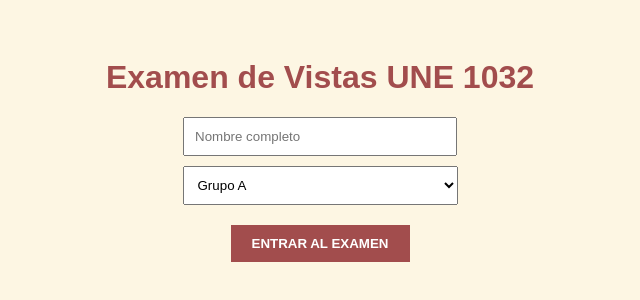
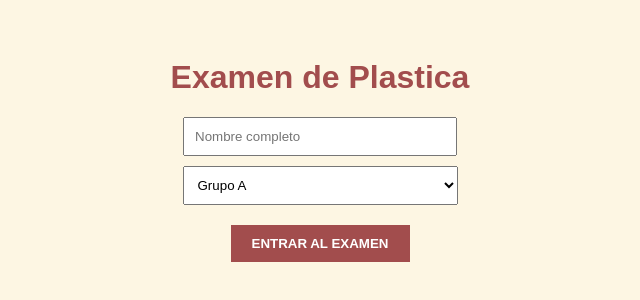
Before and after one commit to Elpromega3000/examen-plastica, a website: page public/index.html in a window 1280 px wide. Shown: the part 250-550 px from the top of the page, without its empty margins (320-960 px from the left). Drawn offline with nearby package versions, Linux system fonts and the light colour scheme.

Commit message:
Update index.html

```diff
--- a/public/index.html
+++ b/public/index.html
@@ -39,7 +39,7 @@
     </style>
 </head>
 <body oncontextmenu="return false;"> <div id="login" class="overlay">
-    <h1 style="color: var(--maroon);">Examen de Vistas UNE 1032</h1>
+    <h1 style="color: var(--maroon);">Examen de Plastica</h1>
     <input type="text" id="name" placeholder="Nombre completo" style="padding:10px; width:250px; margin-bottom:10px;">
     <select id="course" style="padding:10px; width:275px; margin-bottom:20px;">
         <option value="A">Grupo A</option>
```
